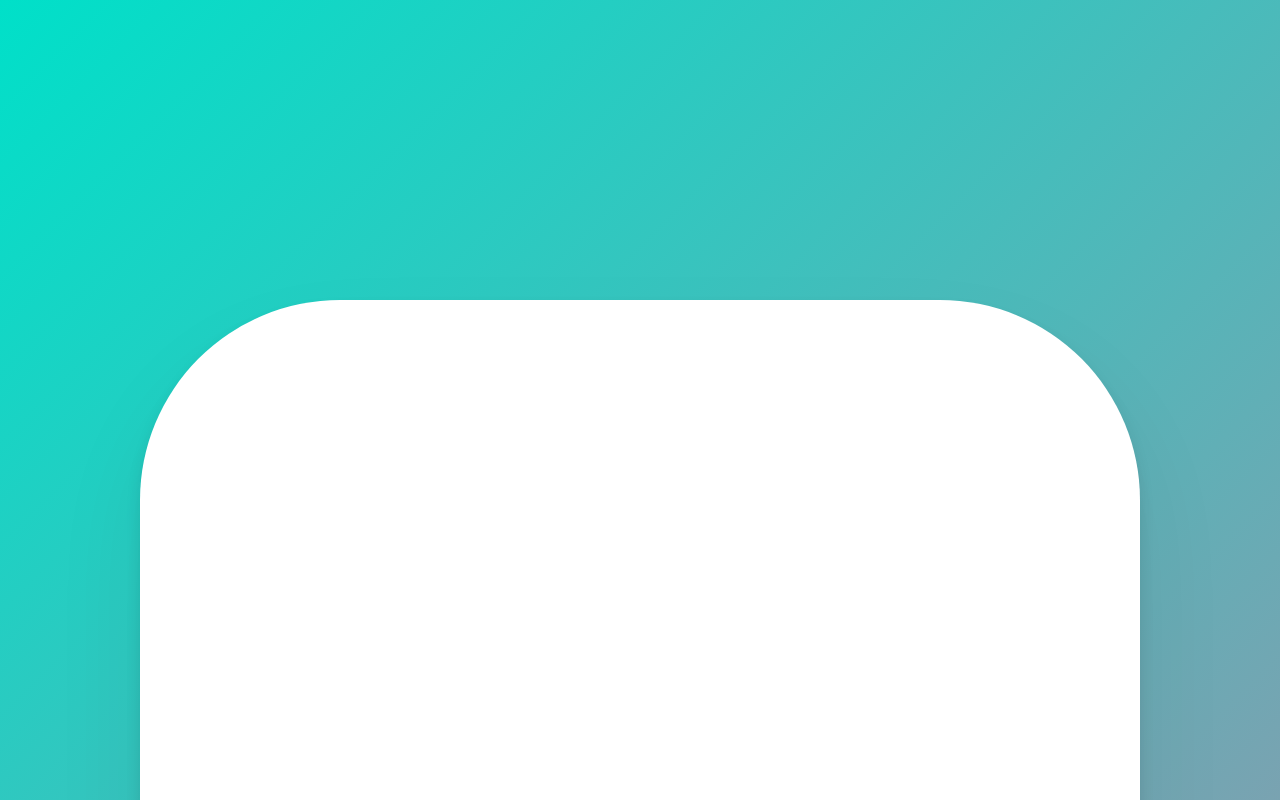
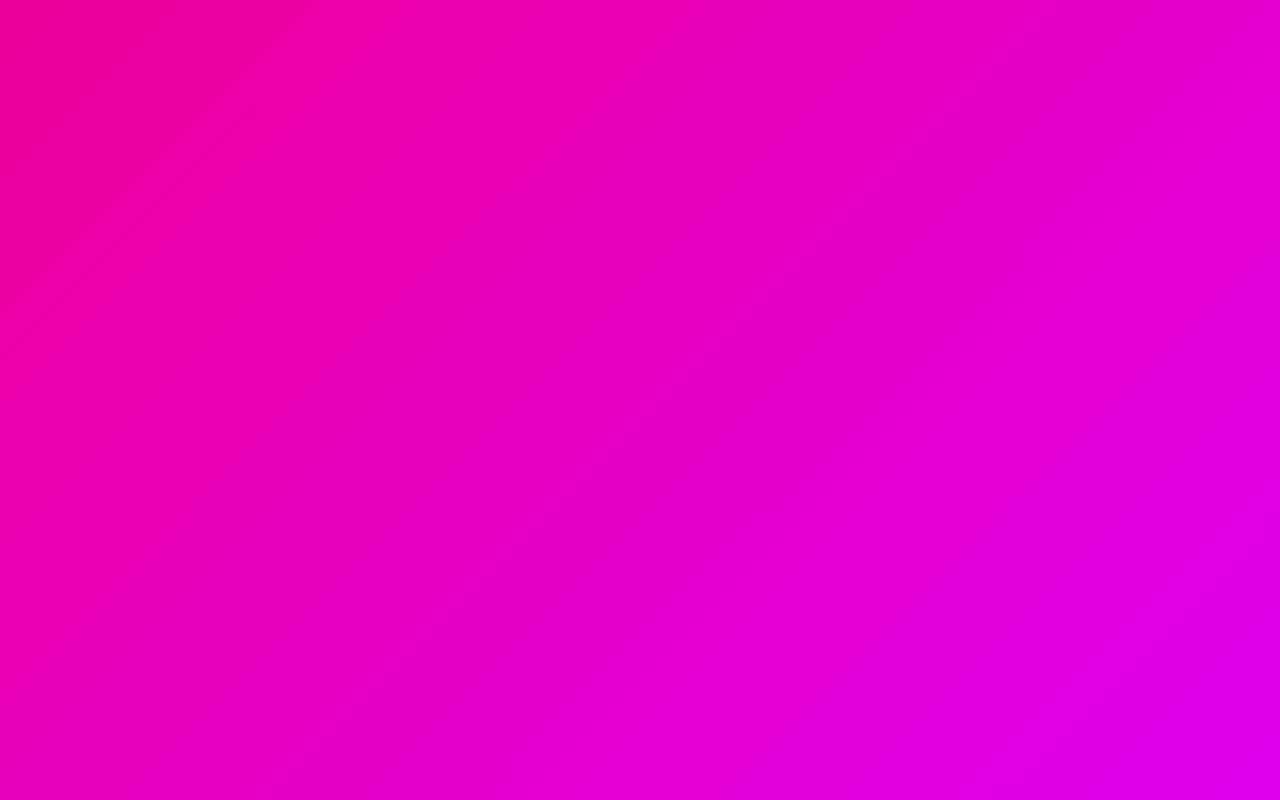
Before and after one commit to honghyunAhn/react-animation, a React (Create React App) app: page / in a window 1280 px wide. Shown: the top 800 px of the page. Built offline with nearby package versions, Linux system fonts and the light colour scheme.

Commit message:
SVG Animation

```diff
--- a/src/App.tsx
+++ b/src/App.tsx
@@ -1,44 +1,34 @@
 import styled from "styled-components";
-import {
-  motion,
-  useMotionValue,
-  useTransform,
-  useViewportScroll,
-} from "framer-motion";
-import { useEffect } from "react";
+import { motion } from "framer-motion";
 
 const Wrapper = styled(motion.div)`
-  height: 200vh;
+  height: 100vh;
   width: 100vw;
   display: flex;
   justify-content: center;
   align-items: center;
 `;
 
-const Box = styled(motion.div)`
-  width: 200px;
-  height: 200px;
-  background-color: rgba(255, 255, 255, 1);
-  border-radius: 40px;
-  box-shadow: 0 2px 3px rgba(0, 0, 0, 0.1), 0 10px 20px rgba(0, 0, 0, 0.06);
+const Svg = styled.svg`
+  width: 300px;
+  height: 300px;
+  path {
+    stroke: white;
+    stroke-width: 2;
+  }
 `;
 
+const svg = {
+  start: { pathLength: 0, fill: "rgba(255, 255, 255, 0)" },
+  end: {
+    fill: "rgba(255, 255, 255, 1)",
+    pathLength: 1,
+  },
+};
+
 function App() {
-  const x = useMotionValue(0);
-  const rotateZ = useTransform(x, [-800, 800], [-360, 360]);
-  const gradient = useTransform(
-    x,
-    [-800, 800],
-    [
-      "linear-gradient(135deg, rgb(0, 210, 238), rgb(0, 83, 238))",
-      "linear-gradient(135deg, rgb(0, 238, 155), rgb(238, 178, 0))",
-    ]
-  );
-  const { scrollYProgress } = useViewportScroll();
-  const scale = useTransform(scrollYProgress, [0, 1], [1, 5]);
   return (
-    <Wrapper style={{ background: gradient }}>
-      <Box style={{ x, rotateZ, scale }} drag="x" dragSnapToOrigin />
+    <Wrapper>
     </Wrapper>
   );
 }
```
